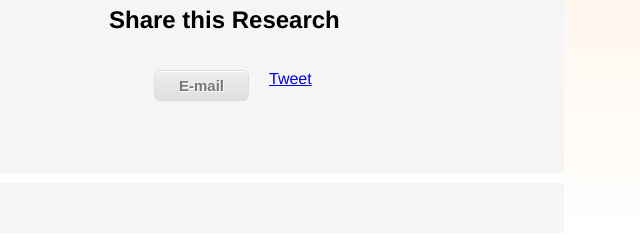
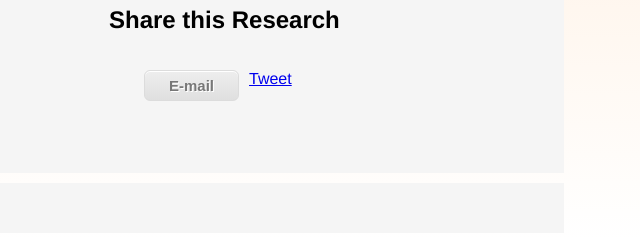
Before and after one commit to pdgoodman/mlekirby_html, a plain HTML site: page research.html in a window 1280 px wide. Shown: the part 2532-2770 px from the top of the page, 556-1196 px from the left. Drawn offline with Linux system fonts and the light colour scheme; a web font is replaced by a local one.

Commit message:
share styling update

```diff
--- a/css/style.css
+++ b/css/style.css
@@ -189,8 +189,8 @@ filter: progid:DXImageTransform.Microsoft.gradient( startColorstr='#ffc077', end
 }
 
 #share ul li {
-	display: inline;
-	margin-left: 20px;
+	display: inline-block;
+	margin-left: 10px;
 	float: left;
 }
 
```
